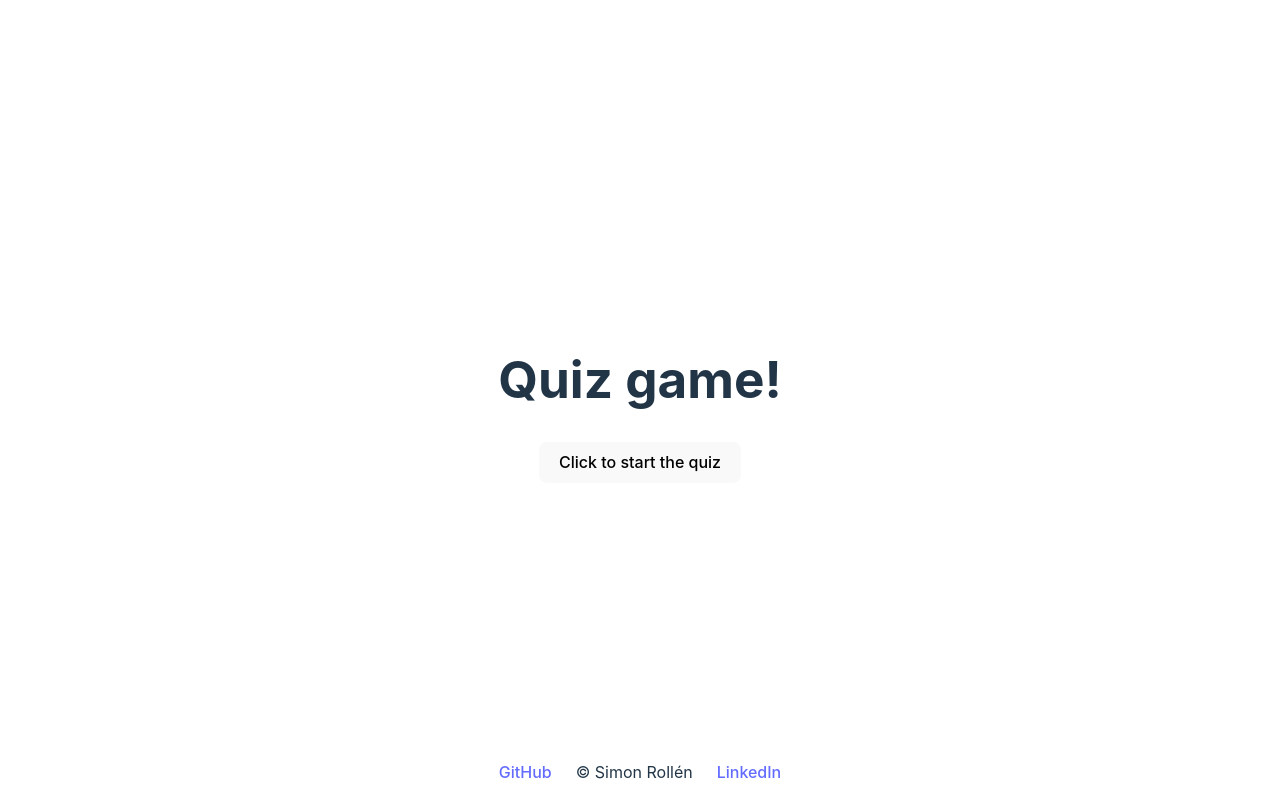
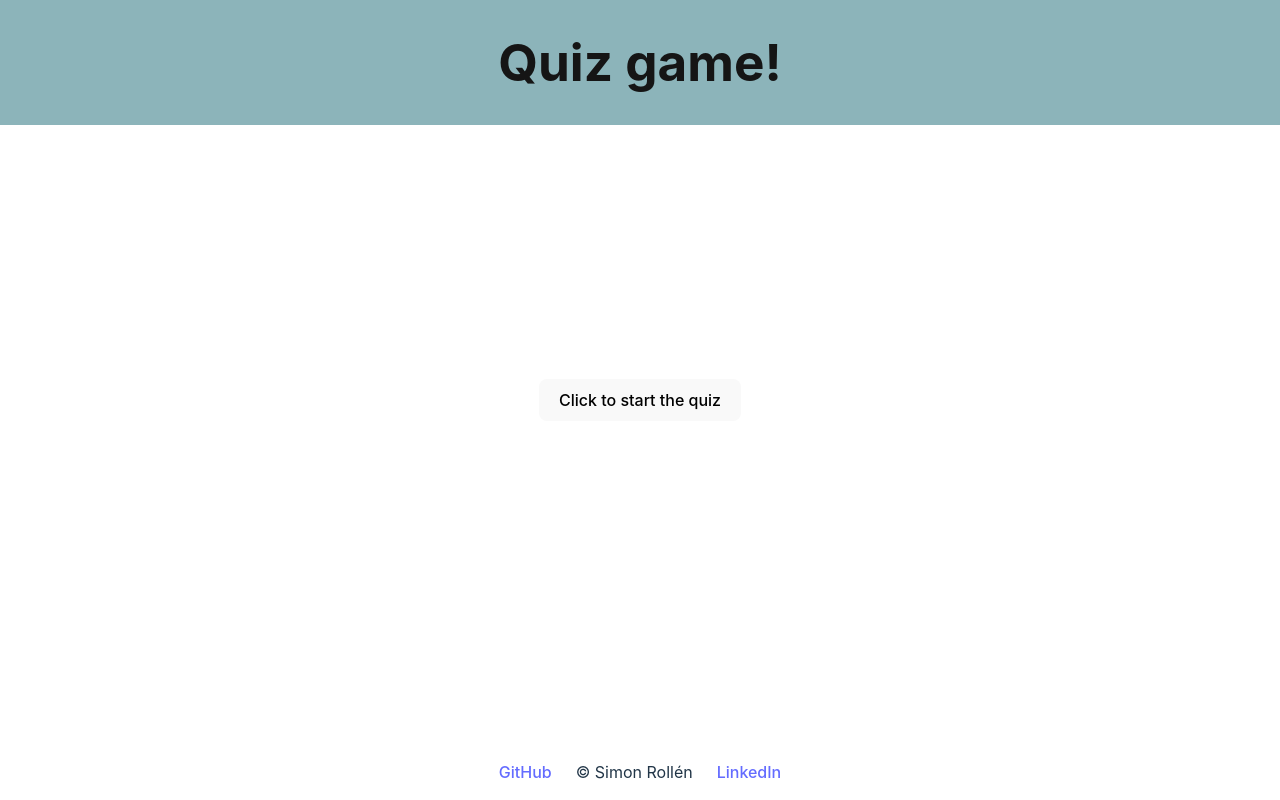
Before and after one commit to SimonR-prog/QuizAppReact, a React (Vite) app in the folder assignmentFE2/: page / in a window 1280 px wide. Built offline with nearby package versions, Linux system fonts and the light colour scheme.

Commit message:
Added some styling in the header css-

```diff
--- a/assignmentFE2/src/header.css
+++ b/assignmentFE2/src/header.css
@@ -1,6 +1,15 @@
+@import './colors.css';
+
 .header{
-
+    background-color: var(--second-bg-color);
+    position: fixed;
+    width: 100%;
+    top: 0;
+    left: 0;
+    display: flex;
+    justify-content: center;
+    align-items: center;
 }
 .header-h1{
-
+    color: var(--text-color);
 }
```
